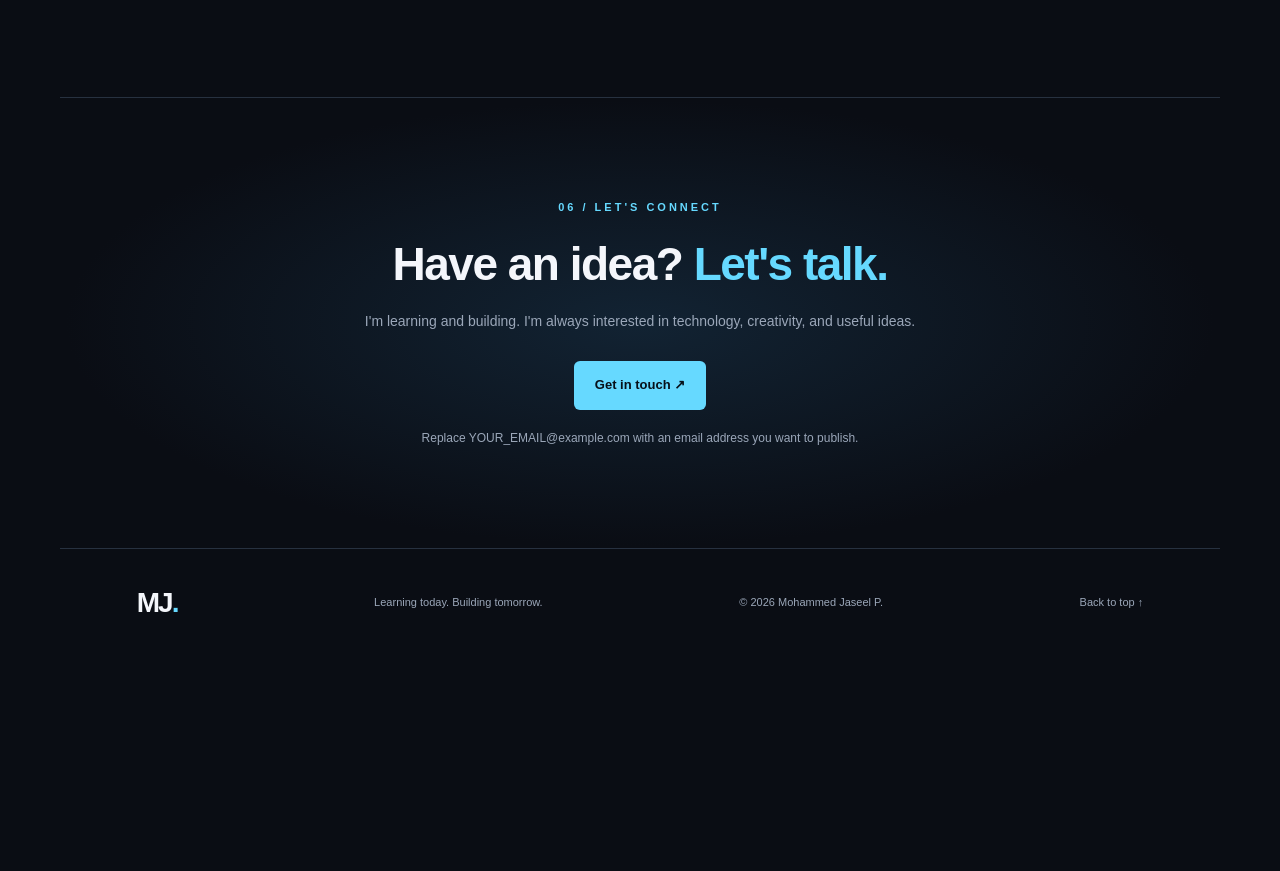
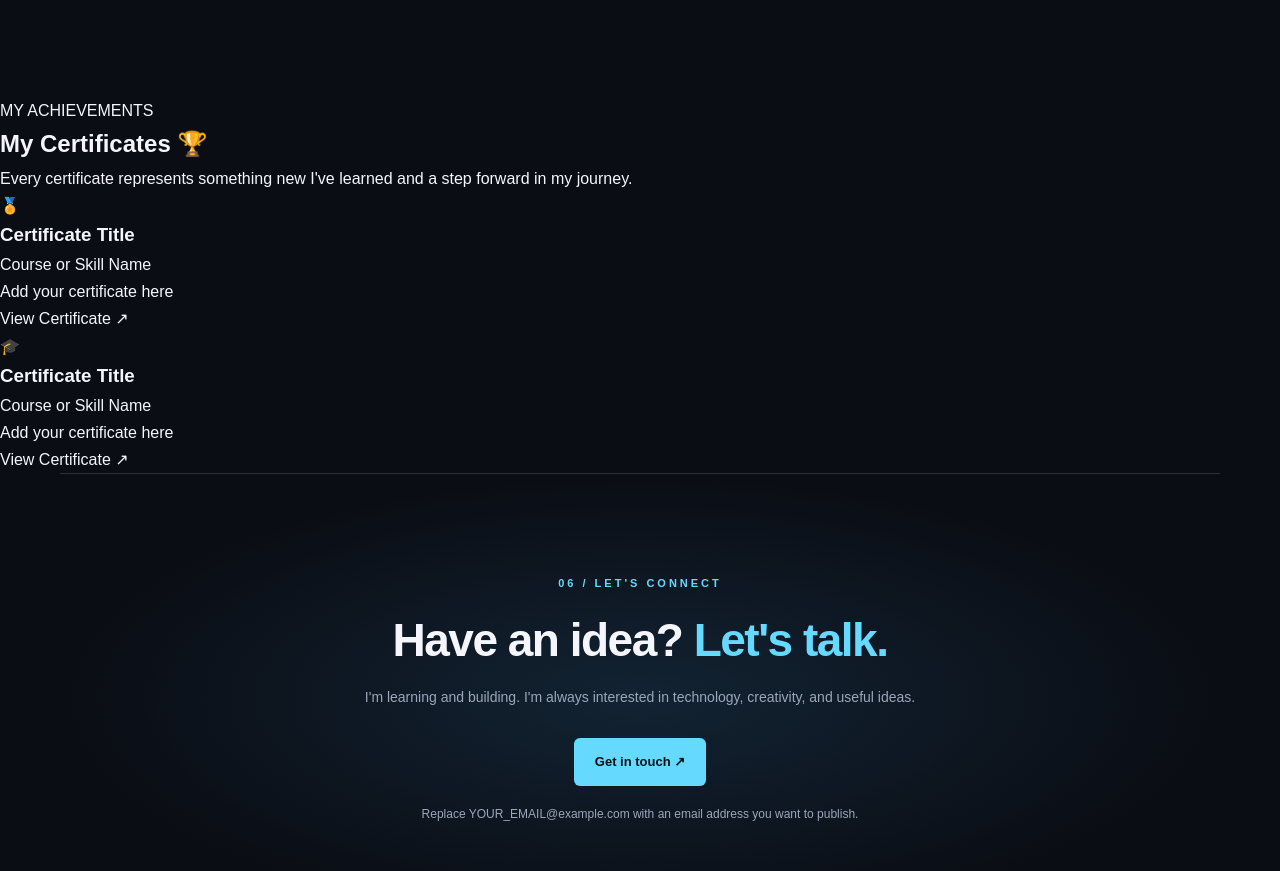
Before and after one commit to jaseelp9539-beep/Myportfolio, a plain HTML site: page index.html in a window 1280 px wide. Shown: the part 4462-5333 px from the top of the page. Before the commit the page ends 5119 px from the top, so only its background shows below. Drawn offline with Linux system fonts and the light colour scheme.

Commit message:
Add certificates section to index.html
Added a certificates section to showcase achievements.

```diff
--- a/index.html
+++ b/index.html
@@ -287,7 +287,49 @@
             </div>
         </section>
 
-        <!-- CONTACT -->
+<!-- Certificates Section -->
+<section class="certificates-section" id="certificates">
+  <div class="certificates-container">
+
+    <p class="certificates-label">MY ACHIEVEMENTS</p>
+    <h2>My Certificates 🏆</h2>
+    <p class="certificates-intro">
+      Every certificate represents something new I've learned
+      and a step forward in my journey.
+    </p>
+
+    <div class="certificates-grid">
+
+      <!-- Certificate 1 -->
+      <article class="certificate-card">
+        <div class="certificate-icon">🏅</div>
+        <h3>Certificate Title</h3>
+        <p>Course or Skill Name</p>
+        <p class="certificate-status">Add your certificate here</p>
+        <a href="certificates/certificate-1.pdf"
+           target="_blank" rel="noopener noreferrer">
+          View Certificate ↗
+        </a>
+      </article>
+
+      <!-- Certificate 2 -->
+      <article class="certificate-card">
+        <div class="certificate-icon">🎓</div>
+        <h3>Certificate Title</h3>
+        <p>Course or Skill Name</p>
+        <p class="certificate-status">Add your certificate here</p>
+        <a href="certificates/certificate-2.pdf"
+           target="_blank" rel="noopener noreferrer">
+          View Certificate ↗
+        </a>
+      </article>
+
+      <!-- Add more certificate cards when needed -->
+
+    </div>
+  </div>
+</section>
+  <!-- CONTACT -->
         <section class="section section-wrap contact-section" id="contact">
             <p class="eyebrow">06 / LET'S CONNECT</p>
             <h2 class="section-title">Have an idea? <span>Let's talk.</span></h2>
```
